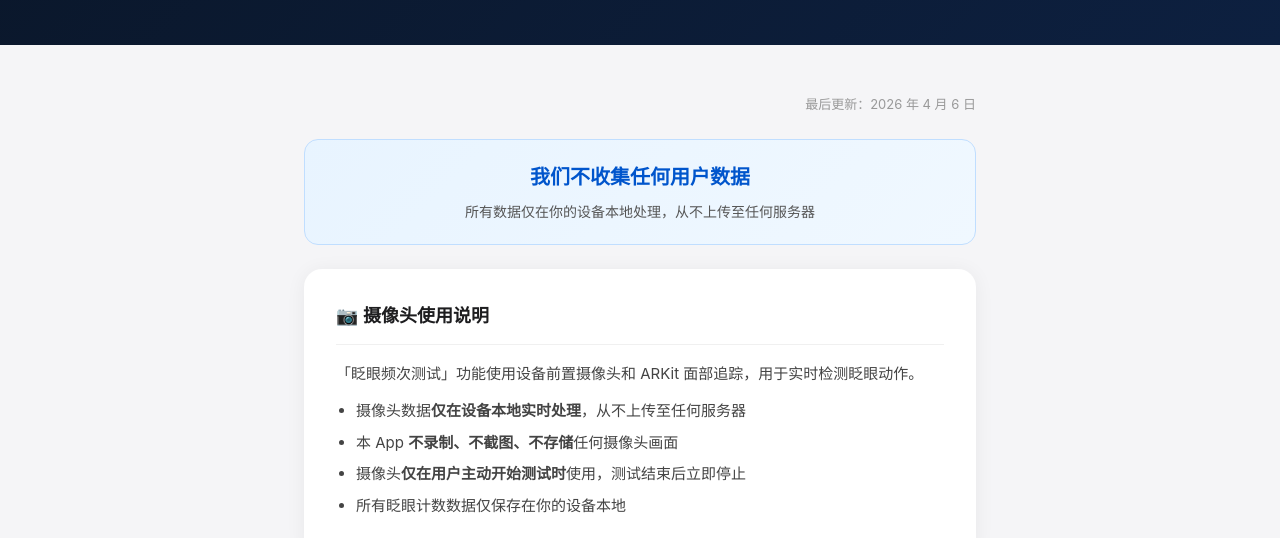
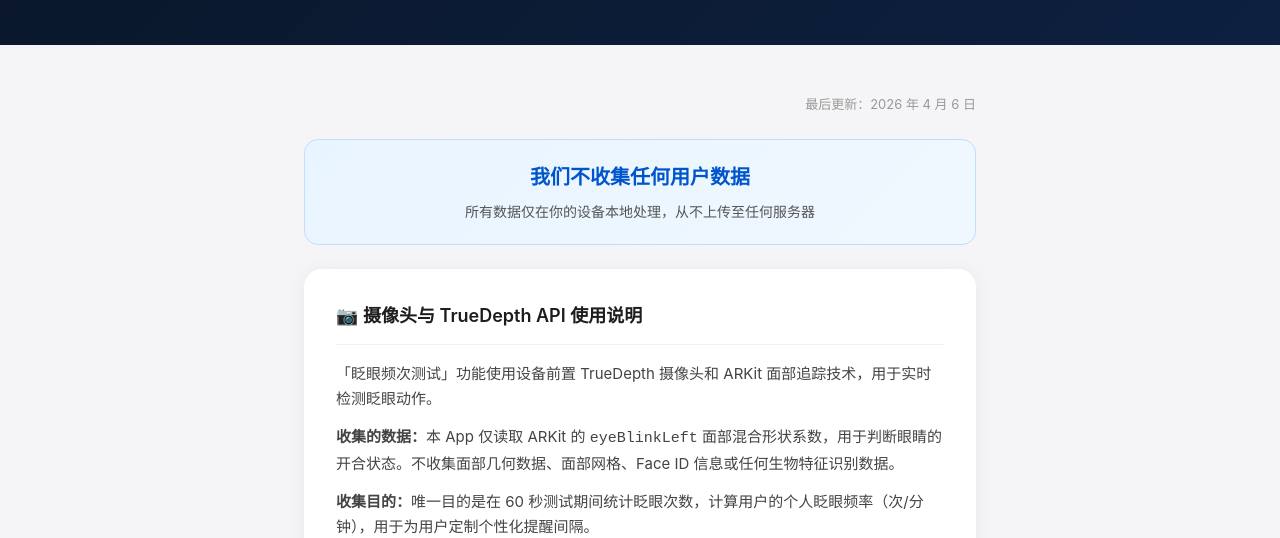
Before and after one commit to nashfan/blink-privacy, a plain HTML site: page index.html in a window 1280 px wide. Shown: the part 262-800 px from the top of the page. Drawn offline with Linux system fonts and the light colour scheme.

Commit message:
Add files via upload

```diff
--- a/index.html
+++ b/index.html
@@ -143,13 +143,17 @@
     </div>
 
     <div class="card">
-        <h2>📷 摄像头使用说明</h2>
-        <p>「眨眼频次测试」功能使用设备前置摄像头和 ARKit 面部追踪，用于实时检测眨眼动作。</p>
+        <h2>📷 摄像头与 TrueDepth API 使用说明</h2>
+        <p>「眨眼频次测试」功能使用设备前置 TrueDepth 摄像头和 ARKit 面部追踪技术，用于实时检测眨眼动作。</p>
+        <p><strong>收集的数据：</strong>本 App 仅读取 ARKit 的 <code>eyeBlinkLeft</code> 面部混合形状系数，用于判断眼睛的开合状态。不收集面部几何数据、面部网格、Face ID 信息或任何生物特征识别数据。</p>
+        <p><strong>收集目的：</strong>唯一目的是在 60 秒测试期间统计眨眼次数，计算用户的个人眨眼频率（次/分钟），用于为用户定制个性化提醒间隔。</p>
+        <p><strong>数据共享与存储：</strong>面部数据或摄像头数据不会与任何第三方共享。所有 ARKit 处理完全在设备本地实时进行。设备本地存储的唯一数据是最终眨眼计数（单个整数），不存储任何面部或摄像头数据，不向任何服务器传输数据。</p>
         <ul>
-            <li>摄像头数据<strong>仅在设备本地实时处理</strong>，从不上传至任何服务器</li>
-            <li>本 App <strong>不录制、不截图、不存储</strong>任何摄像头画面</li>
-            <li>摄像头<strong>仅在用户主动开始测试时</strong>使用，测试结束后立即停止</li>
-            <li>所有眨眼计数数据仅保存在你的设备本地</li>
+            <li>TrueDepth 摄像头数据<strong>仅在设备本地实时处理</strong>，从不上传至任何服务器</li>
+            <li>本 App <strong>不录制、不截图、不存储</strong>任何摄像头画面或面部图像</li>
+            <li>摄像头<strong>仅在用户主动开始测试时</strong>使用，测试结束后立即停止访问</li>
+            <li>面部数据不用于广告、追踪或任何其他目的</li>
+            <li>所有眨眼计数数据仅保存在你的设备本地，可随时通过删除 App 清除</li>
         </ul>
     </div>
 
```
